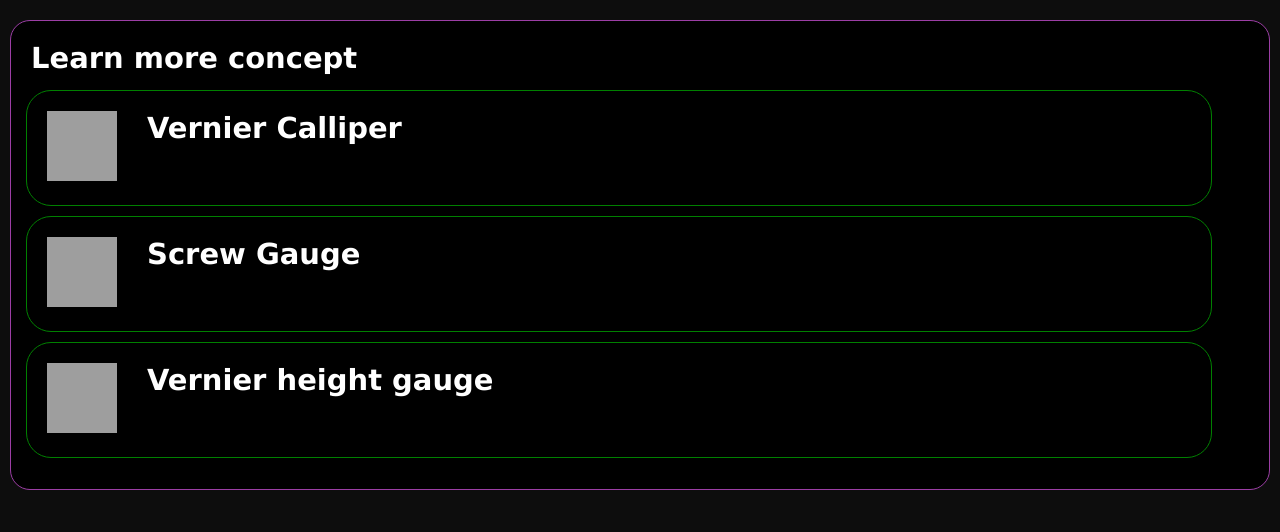
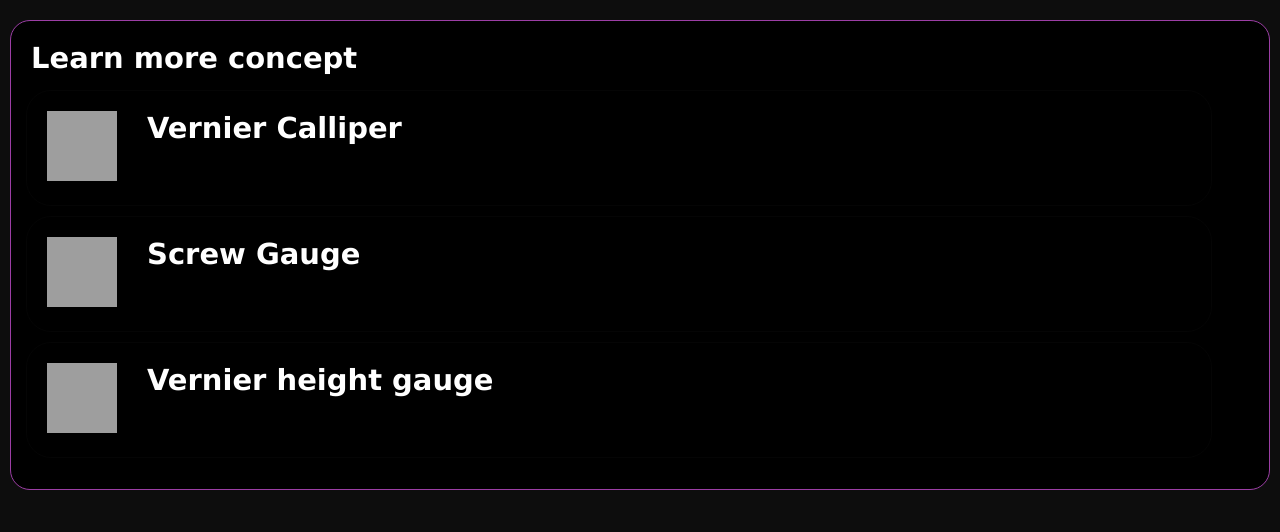
Before and after one commit to himesh-g/BoldBan, a plain HTML site: page index.html in a window 1280 px wide. Shown: the part 4662-5194 px from the top of the page. Drawn offline with Linux system fonts and the light colour scheme; grey boxes are pictures that could not be loaded.

Commit message:
Update h.css

```diff
--- a/h.css
+++ b/h.css
@@ -237,7 +237,7 @@ a {
     width:95%;
     margin:10px;
     padding:5px;
-    border:1px solid green;
+    border:1px solid #050505;
     border-radius:25px;
   }
   .smallimg{
```
